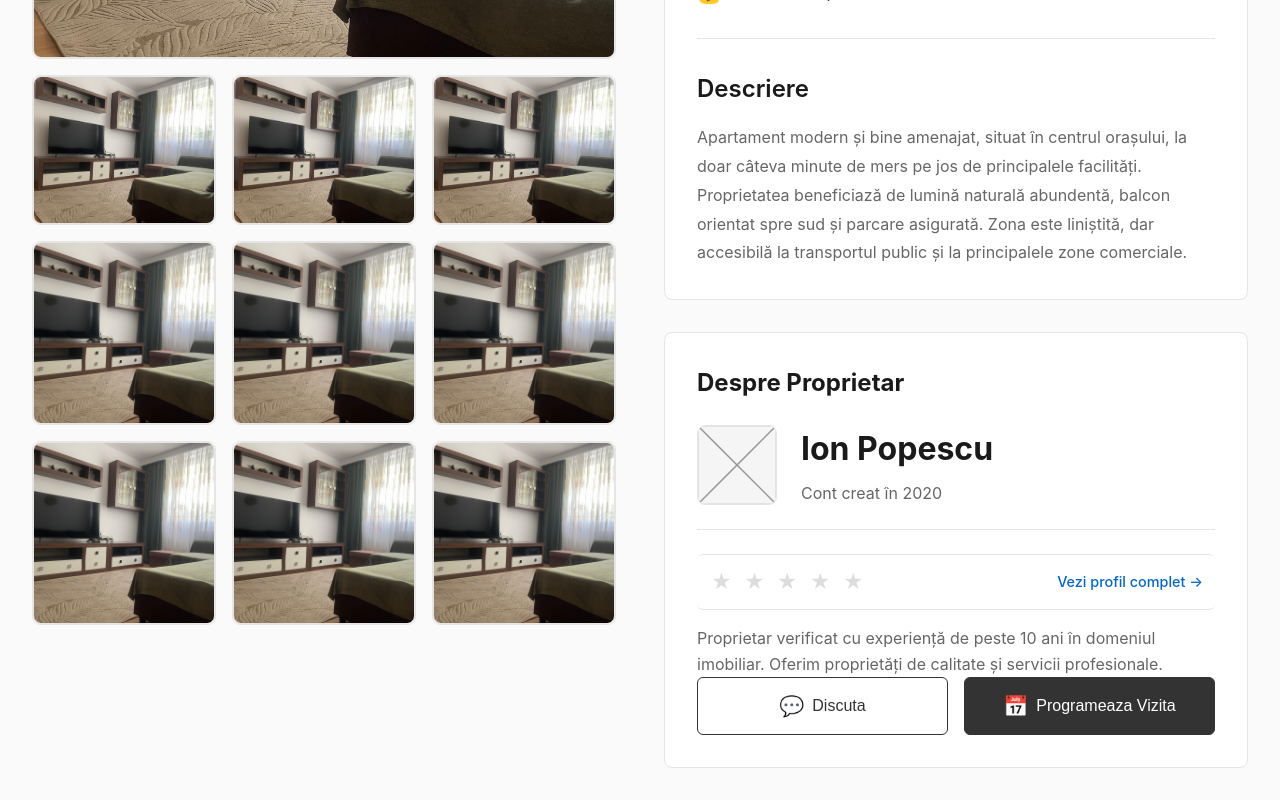
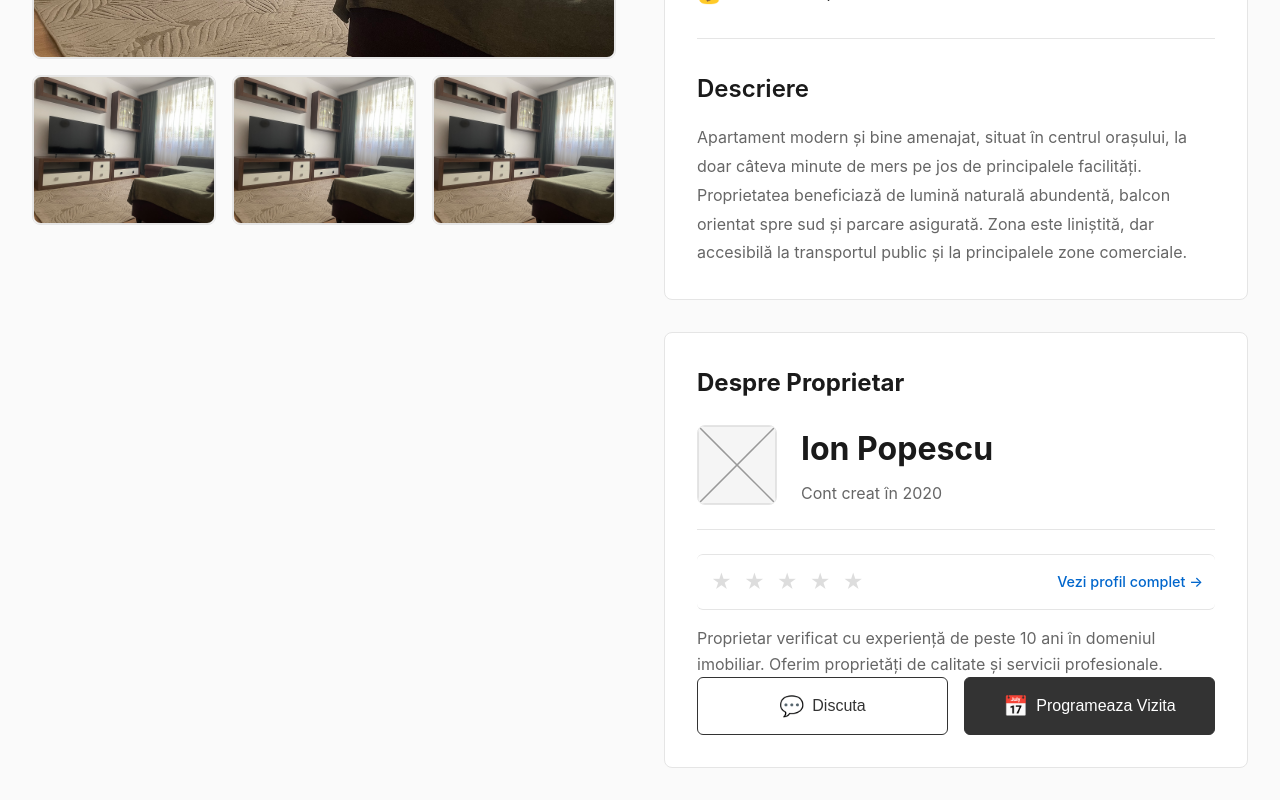
Before and after one commit to AlbertUngureanu/TenanSeeMVP, a React (Vite) app: page /proprietate/1 in a window 1280 px wide. Shown: the part 568-1368 px from the top of the page. Built offline with nearby package versions, Linux system fonts and the light colour scheme; no server answers.

Commit message:
remove pic

```diff
--- a/src/components/ImageGallery.jsx
+++ b/src/components/ImageGallery.jsx
@@ -69,24 +69,6 @@ function ImageGallery({ property }) {
           ))}
         </div>
       )}
-
-      {thumbnailImages.length > 0 && (
-        <div className="thumbnail-gallery">
-          {thumbnailImages.map((image, index) => (
-            <div
-              key={index + 4}
-              className="thumbnail-image"
-              onClick={() => setSelectedImageIndex(index + 4)}
-            >
-              {image ? (
-                <img src={image} alt={`Property thumbnail ${index + 5}`} />
-              ) : (
-                <ThumbnailPlaceholder />
-              )}
-            </div>
-          ))}
-        </div>
-      )}
     </div>
   )
 }
```
